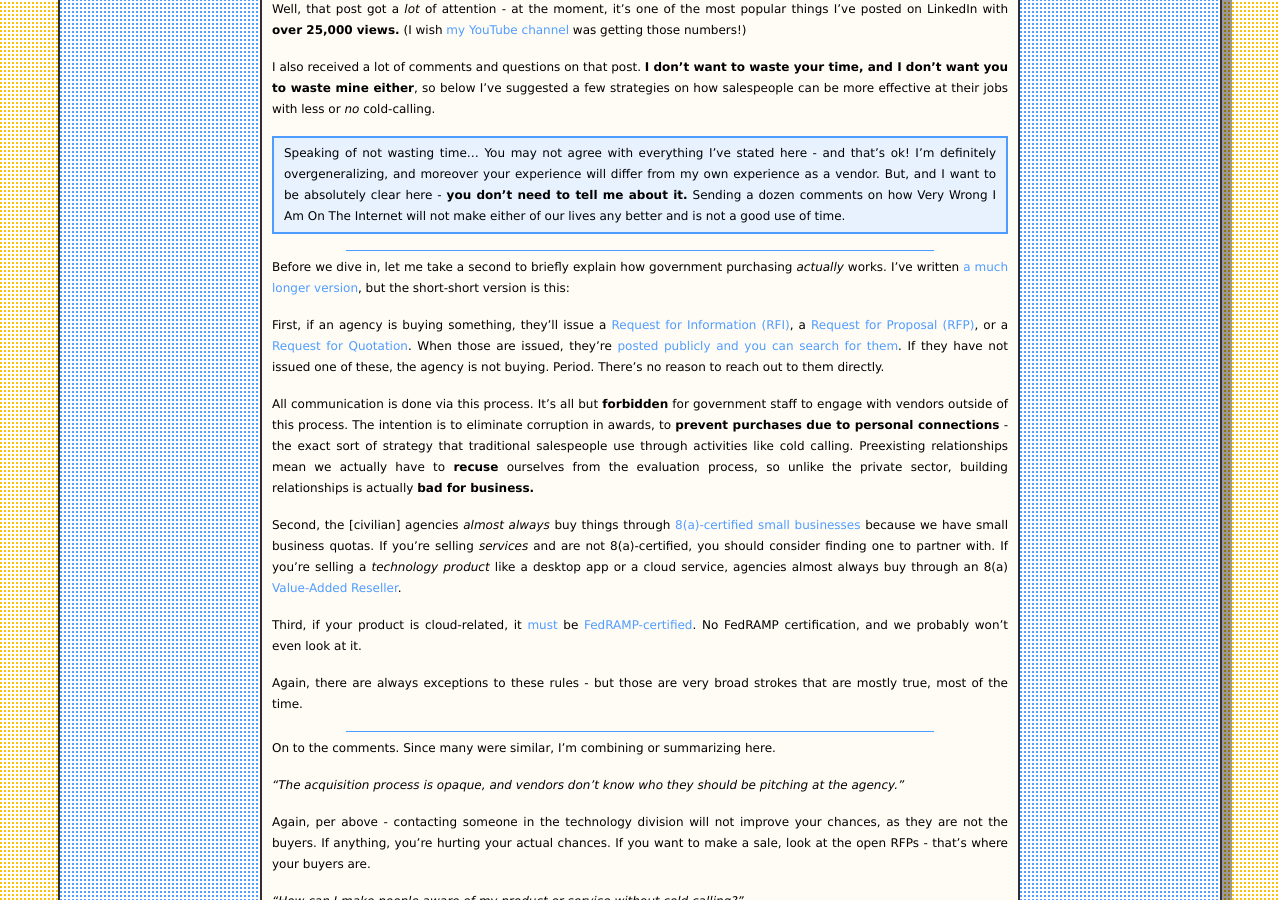
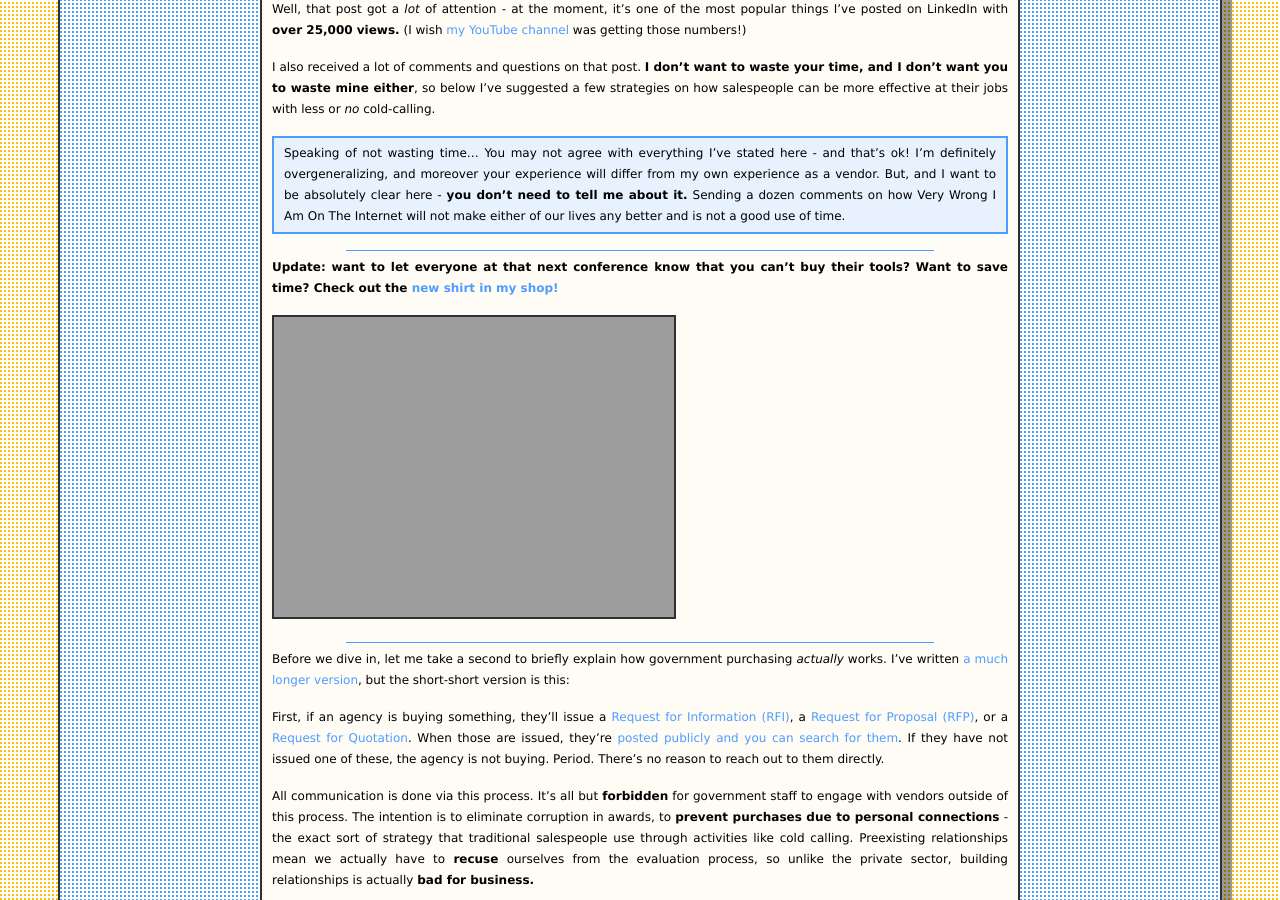
Before and after one commit to krusynth/billhunt.dev, a Jekyll site: the page built from _posts/2023-01-24-government-sales.md, in a window 1280 px wide and 900 px high, scrolled down 430 px. Built offline with Jekyll 4.4.1, drawn with Linux system fonts in a browser that asks for light colours; some web fonts are replaced.

Commit message:
Add link to no purchasing authority shirt in government sales post.

```diff
--- a/_posts/2023-01-24-government-sales.md
+++ b/_posts/2023-01-24-government-sales.md
@@ -20,6 +20,12 @@ I also received a lot of comments and questions on that post. **I don't want to
 
 {:.banner}
 Speaking of not wasting time... You may not agree with everything I've stated here - and that's ok! I'm definitely overgeneralizing, and moreover your experience will differ from my own experience as a vendor. But, and I want to be absolutely clear here - **you don't need to tell me about it.**  Sending a dozen comments on how Very Wrong I Am On The Internet will not make either of our lives any better and is not a good use of time.
+
+---
+
+**Update: want to let everyone at that next conference know that you can't buy their tools? Want to save time? Check out the [new shirt in my shop!](/shop/)**
+
+[![No Purchasing Authority](https://billhunt.dev/uploads/2024/05/no-purchasing-authority-shirt.jpg)](/shop/)
 
 ---
 
```
